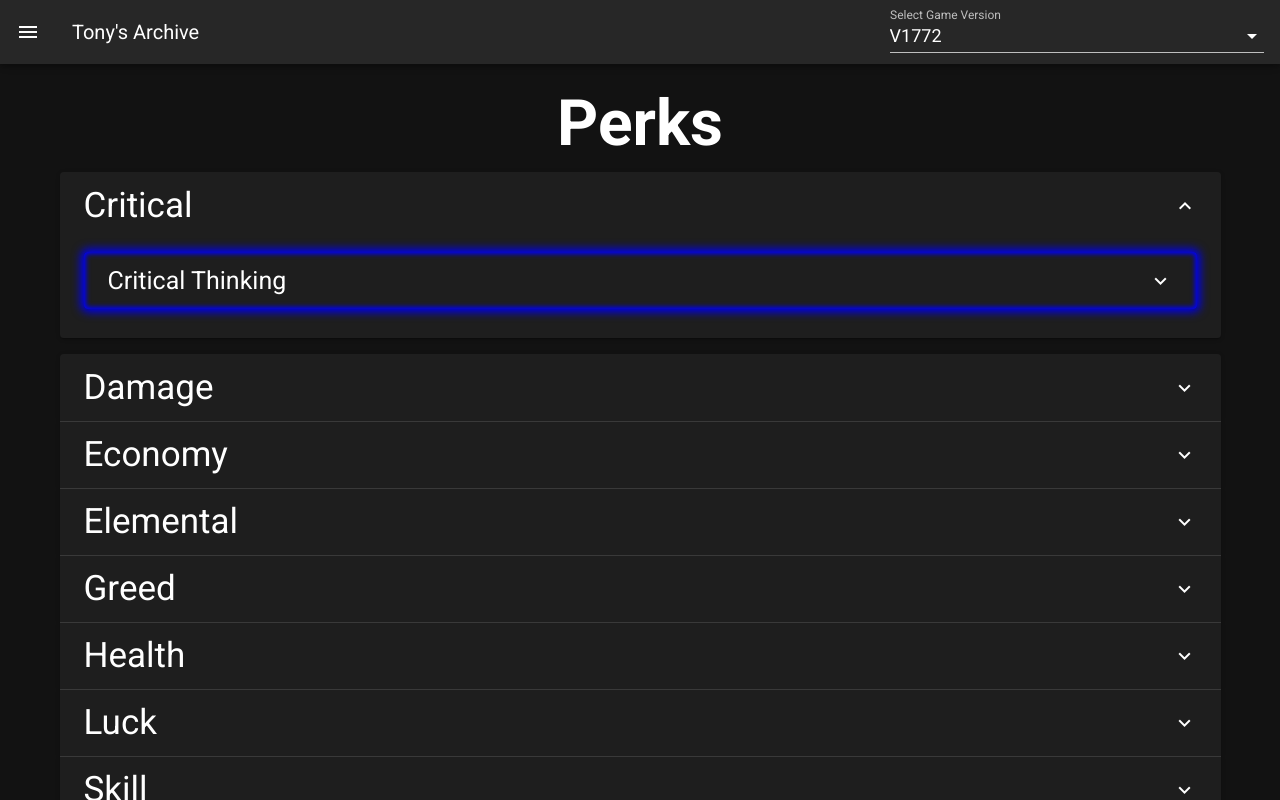
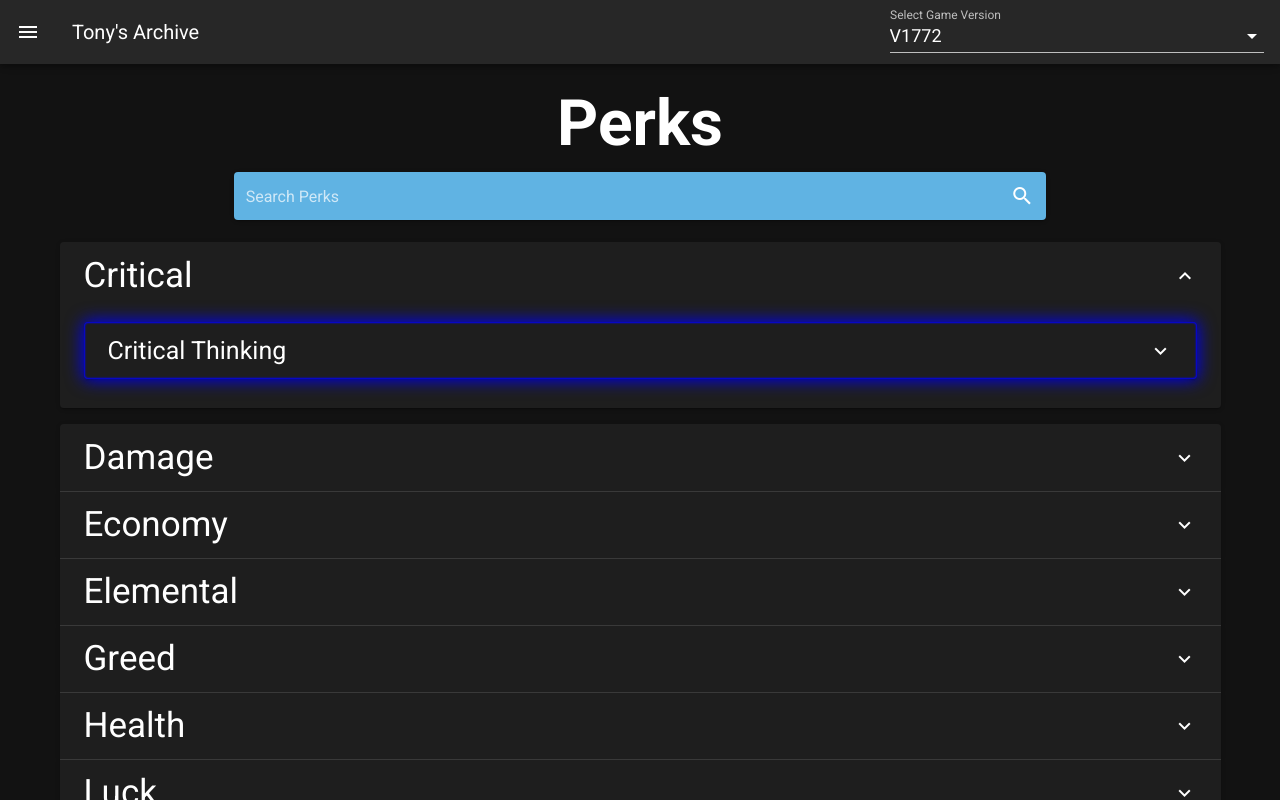
Before and after one commit to MeepsKitten/TonyTheShopkeeper, a Nuxt app: page /perks in a window 1280 px wide. Both pictures are taken after a click on the button "Critical". Shown: the top 800 px of the page. Built offline with nearby package versions, Linux system fonts and the light colour scheme.

Commit message:
added search

```diff
--- a/pages/perks.vue
+++ b/pages/perks.vue
@@ -3,18 +3,24 @@
         <div class="header-container">
             <h1>Perks</h1>
         </div>
-        <v-expansion-panels v-if="perksData" multiple>
-            <v-expansion-panel v-for="(perksByRarity, pool) in perksData.perks.pools" :key="pool">
+        <v-autocomplete label="Search Perks" :items="allPerkNames" v-model="selectedPerk"
+            @change="scrollToPerk"
+            solo
+            clearable
+            color="#60b3e3"
+            class="SearchBar"
+            append-icon="mdi-magnify"></v-autocomplete>
+        <v-expansion-panels v-if="perksData" multiple v-model="activePanels">
+            <v-expansion-panel v-for="(perksByRarity, pool) in perksData.perks.pools" :key="pool" :ref="pool">
                 <v-expansion-panel-header class="pool-header">{{ pool }}</v-expansion-panel-header>
                 <v-expansion-panel-content>
                     <div v-for="(perks, rarity) in perksByRarity" :key="rarity">
                         <v-expansion-panels multiple>
                             <v-expansion-panel v-for="perkObj in perks" :key="Object.keys(perkObj)[0]"
-                                :class="getRarityGlowClass(rarity)">
-                                <v-expansion-panel-header class="perk-header">
+                                :class="getRarityGlowClass(rarity)" :id="sanitizeId(Object.keys(perkObj)[0])">
+                                <v-expansion-panel-header class="perk-header" :ref="Object.keys(perkObj)[0]">
                                     {{ Object.keys(perkObj)[0] }}
                                 </v-expansion-panel-header>
-
                                 <v-expansion-panel-content>
                                     <!-- Display formatted perk description -->
                                     <div v-if="perkObj[Object.keys(perkObj)[0]].description"
@@ -56,9 +62,84 @@ export default {
         return {
             perksData: null,
             isLoading: false,
+            selectedPerk: null,
+            activePanels: [],
         };
     },
+    computed: {
+        allPerkNames() {
+            // Create an array of all perk names
+            const perkNames = [];
+            if (this.perksData && this.perksData.perks && this.perksData.perks.pools) {
+                for (const perksByRarity of Object.values(this.perksData.perks.pools)) {
+                    for (const perks of Object.values(perksByRarity)) {
+                        for (const perkObj of perks) {
+                            const perkName = Object.keys(perkObj)[0];
+                            perkNames.push(perkName);
+                        }
+                    }
+                }
+            }
+            return perkNames;
+        },
+    },
     methods: {
+        sanitizeId(perkName) {
+            // Remove spaces and special characters to create a valid ID
+            return perkName.replace(/[^a-zA-Z0-9]/g, '_');
+        },
+
+        scrollToPerk(perkName) {
+            if (!perkName || !this.perksData) return;
+
+            // Determine the pool and panel index containing the perk
+            let panelIndex = -1;
+            let poolName = '';
+            const pools = this.perksData.perks.pools;
+            const poolKeys = Object.keys(pools);
+            for (let i = 0; i < poolKeys.length; i++) {
+                const poolKey = poolKeys[i];
+                const rarities = pools[poolKey];
+                if (Object.values(rarities).flat().some(perkObj => Object.keys(perkObj)[0] === perkName)) {
+                    panelIndex = i;
+                    poolName = poolKey;
+                    break;
+                }
+            }
+
+            // Set the activePanels data property to the index of the panel
+            this.activePanels = [panelIndex];
+
+            // Use the $nextTick method to wait for the DOM to update
+            this.$nextTick(() => {
+    setTimeout(() => {
+      // Determine the perk element
+      const perkElementId = this.sanitizeId(perkName);
+      const perkElement = document.getElementById(perkElementId);
+
+      if (perkElement) {
+        // Calculate the top position of the perk element with an offset (e.g., 50 pixels)
+        const topPosition = perkElement.getBoundingClientRect().top + window.pageYOffset - 500;
+
+        // Scroll to the adjusted position
+        window.scrollTo({ top: topPosition, behavior: 'smooth' });
+
+        // Add the flash-glow class to the perk element
+        perkElement.classList.add('flash-glow');
+
+        // Remove the flash-glow class after a certain duration (e.g., 5 seconds)
+        setTimeout(() => {
+          perkElement.classList.remove('flash-glow');
+        }, 5000);
+      } else {
+        console.log('Could not find perk element:', perkName);
+      }
+    }, 300);
+  });
+        },
+
+
+
         getRarityGlowClass(rarity) {
             return `perk-card rarity-${rarity.toLowerCase()}`;
         },
@@ -95,7 +176,26 @@ export default {
 };
 </script>
 
+
 <style>
+@keyframes flashing {
+    0% {
+        opacity: 1;
+    }
+
+    50% {
+        opacity: 0.3;
+    }
+
+    100% {
+        opacity: 1;
+    }
+}
+
+.flash-glow {
+    animation: flashing 1s linear infinite;
+}
+
 .header-container {
     display: flex;
     justify-content: center;
@@ -153,7 +253,7 @@ export default {
     border-radius: 100%;
 
     /* Set the background color of the ellipse */
-    background-color: #ffff0027;
+    background-color: #ffff003f;
 
     /* Add a blur effect to the ellipse */
     box-shadow: 0 0 20px 0px #ffff00;
@@ -174,24 +274,25 @@ export default {
 }
 
 .perk-card {
-    border-radius: 10px;
+    border-radius: 3px;
     margin: 13px;
 }
 
+
 .rarity-rare {
-    box-shadow: 0 0 10px 3px blue, inset 0 0 5px 2px blue;
+    box-shadow: 0 0 17px 1px blue, inset 0 0 2px 1px blue;
 }
 
 .rarity-epic {
-    box-shadow: 0 0 10px 3px purple, inset 0 0 5px 2px purple;
+    box-shadow: 0 0 17px 1px purple, inset 0 0 2px 1px purple;
 }
 
 .rarity-legendary {
-    box-shadow: 0 0 10px 3px yellow, inset 0 0 5px 2px yellow;
+    box-shadow: 0 0 17px 1px yellow, inset 0 0 2px 1px yellow;
 }
 
 .rarity-greed {
-    box-shadow: 0 0 10px 3px red, inset 0 0 5px 2px red;
+    box-shadow: 0 0 17px 1px red, inset 0 0 2px 1px red;
 }
 
 .v-expansion-panel.perk-card::after {
@@ -214,4 +315,13 @@ export default {
 .pool-header {
     font-size: 35px;
     /* Change to the desired font size */
-}</style>
+}
+</style>
+
+<style>
+.SearchBar .v-input__slot {
+    background-color: #60b3e3 !important;
+    width: 70%;
+    margin: auto;
+}
+</style>
```
